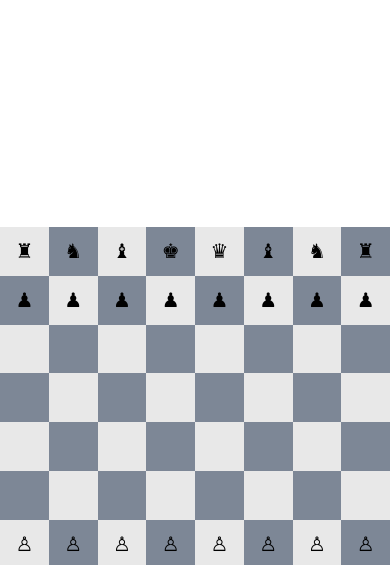
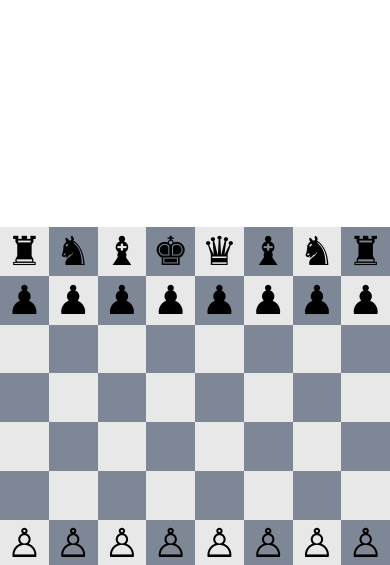
Before and after one commit to kamil20020/chess, a PHP site: page / in a window 390 px wide. Shown: the top 565 px of the page. Run offline with PHP 8.4, Linux system fonts and the light colour scheme.

```diff
--- a/styles.css
+++ b/styles.css
@@ -44,7 +44,7 @@ body{
     }
 
     .tile{
-        font-size: 20px;
+        font-size: 40px;
     }
 }
 
```
